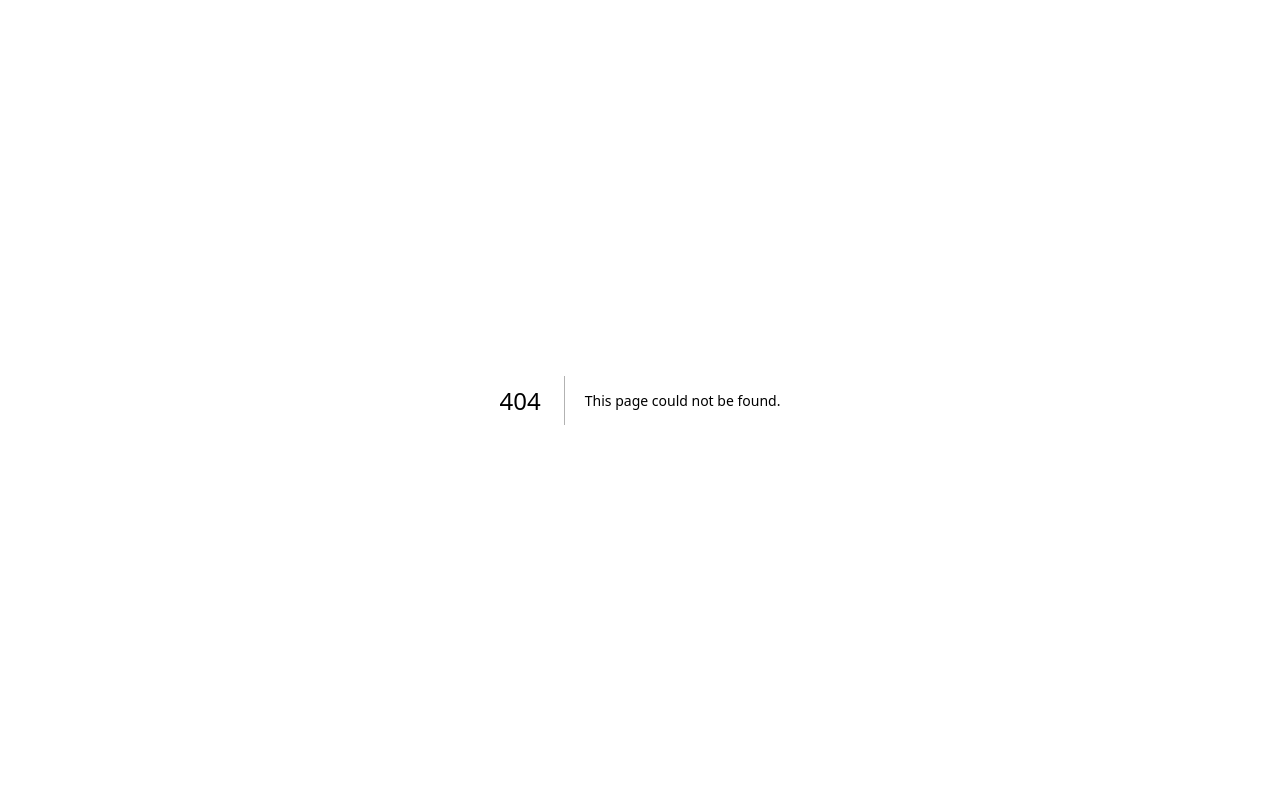
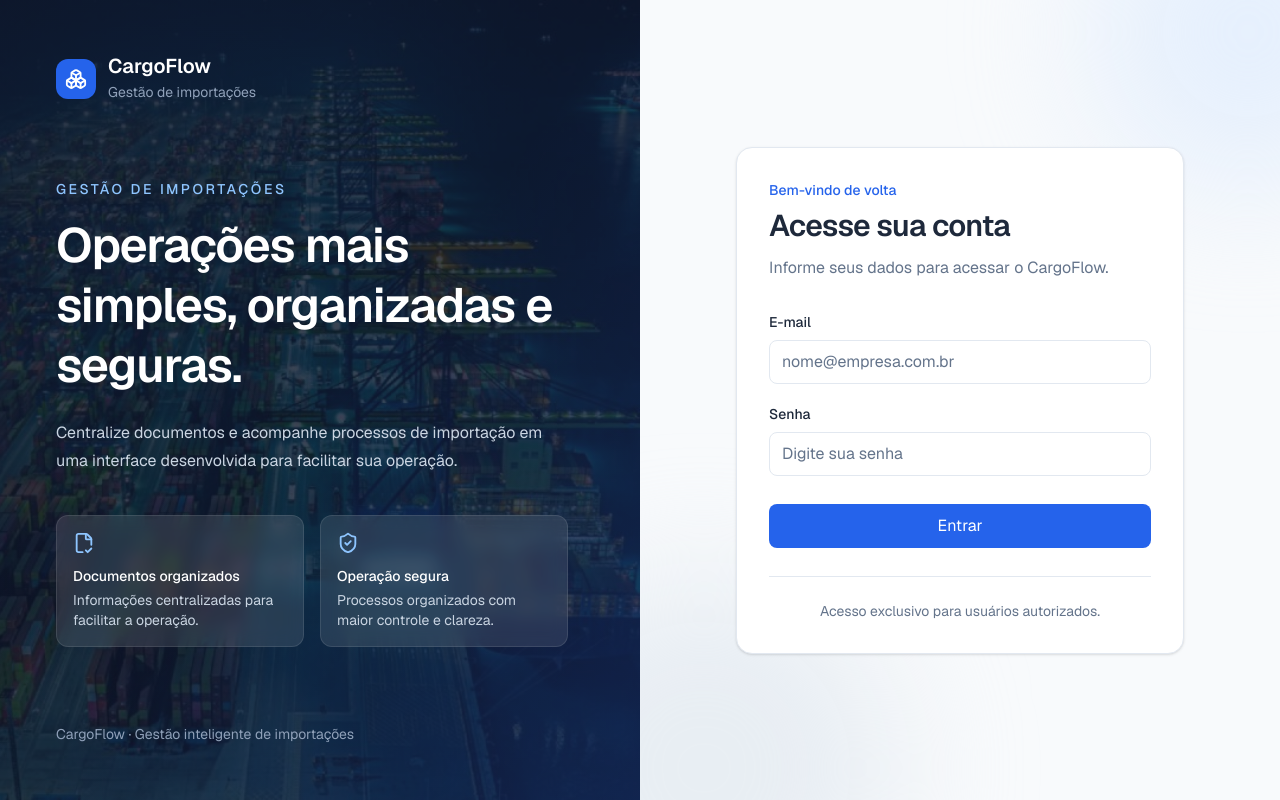
Before and after one commit to JessicaLyra/cargoflow, a Next.js app: page /login in a window 1280 px wide. Before the commit this address had no page. Built offline with nearby package versions, Linux system fonts and the light colour scheme.

Commit message:
feat: implement login page and validation

```diff
--- /dev/null
+++ b/app/login/page.tsx
@@ -0,0 +1,189 @@
+"use client";
+
+import { FileCheck2, ShieldCheck, LoaderCircle } from "lucide-react";
+import { Button } from "@/components/ui/Button";
+import { Input } from "@/components/ui/Input";
+import { Logo } from "@/components/ui/Logo";
+
+import { useState } from "react";
+import { useRouter } from "next/navigation";
+import { useForm } from "react-hook-form";
+import { zodResolver } from "@hookform/resolvers/zod";
+
+import {
+  loginSchema,
+  type LoginFormData,
+} from "@/lib/validations/login";
+
+export default function LoginPage() {
+    const router = useRouter();
+    const [isLoading, setIsLoading] = useState(false);
+
+    const {
+        register,
+        handleSubmit,
+        formState: { errors },
+    } = useForm<LoginFormData>({
+        resolver: zodResolver(loginSchema),
+    });
+
+    async function onSubmit() {
+        setIsLoading(true);
+        await new Promise((resolve) => setTimeout(resolve, 2000)); // Simula uma requisição
+        setIsLoading(false);
+        router.push("/");
+    }
+  return (
+    <main className="grid min-h-screen w-full lg:grid-cols-2">
+      {/* Painel visual */}
+      <section
+        className="relative hidden min-h-screen overflow-hidden bg-cover bg-center lg:flex"
+        style={{
+          backgroundImage: "url('/images/bg-login.jpg')",
+        }}
+      >
+        {/* Overlay */}
+        <div className="absolute inset-0 bg-[#0F172A]/80" />
+
+        {/* Gradiente adicional */}
+        <div className="absolute inset-0 bg-gradient-to-br from-[#0F172A]/40 via-transparent to-[#2563EB]/20" />
+
+        {/* Conteúdo */}
+        <div className="relative z-10 flex w-full flex-col justify-between p-10 xl:p-14">
+          <Logo variant="light" />
+
+          <div className="max-w-xl">
+            <p className="mb-4 text-sm font-medium uppercase tracking-[0.18em] text-blue-300">
+              Gestão de importações
+            </p>
+
+            <h1 className="text-4xl font-semibold leading-tight tracking-tight text-white xl:text-5xl">
+              Operações mais simples, organizadas e seguras.
+            </h1>
+
+            <p className="mt-6 max-w-lg text-base leading-7 text-slate-300">
+              Centralize documentos e acompanhe processos de importação em uma
+              interface desenvolvida para facilitar sua operação.
+            </p>
+
+            <div className="mt-10 grid max-w-lg grid-cols-2 gap-4">
+              <div className="rounded-xl border border-white/10 bg-white/10 p-4 backdrop-blur-sm">
+                <FileCheck2
+                  className="text-blue-300"
+                  size={22}
+                  strokeWidth={2}
+                />
+
+                <p className="mt-3 text-sm font-medium text-white">
+                  Documentos organizados
+                </p>
+
+                <p className="mt-1 text-sm leading-5 text-slate-300">
+                  Informações centralizadas para facilitar a operação.
+                </p>
+              </div>
+
+              <div className="rounded-xl border border-white/10 bg-white/10 p-4 backdrop-blur-sm">
+                <ShieldCheck
+                  className="text-blue-300"
+                  size={22}
+                  strokeWidth={2}
+                />
+
+                <p className="mt-3 text-sm font-medium text-white">
+                  Operação segura
+                </p>
+
+                <p className="mt-1 text-sm leading-5 text-slate-300">
+                  Processos organizados com maior controle e clareza.
+                </p>
+              </div>
+            </div>
+          </div>
+
+          <p className="text-sm text-slate-400">
+            CargoFlow · Gestão inteligente de importações
+          </p>
+        </div>
+      </section>
+
+      {/* Área de login */}
+    <section className="relative flex min-h-screen items-center justify-center overflow-hidden bg-[url('/images/bg-login.jpg')] bg-cover bg-center px-5 py-10 sm:px-10 lg:bg-none lg:bg-[var(--background)]">        {/* Detalhes sutis de fundo */}
+        <div className="absolute inset-0 bg-[#0F172A]/80 lg:hidden" />
+        <div className="pointer-events-none absolute -right-32 -top-32 hidden size-80 rounded-full bg-blue-100/60 blur-3xl lg:block" />
+        <div className="pointer-events-none absolute -bottom-40 -left-32 hidden size-96 rounded-full bg-slate-200/70 blur-3xl lg:block" />
+        <div className="relative z-10 w-full max-w-md">
+          {/* Logo mobile */}
+          <div className="mb-8 flex justify-center lg:hidden">
+            <Logo variant="light" />
+          </div>
+
+          {/* Card */}
+          <div className="rounded-2xl border border-[var(--border)] bg-white p-6 shadow-sm sm:p-8">
+            <div className="mb-8">
+              <p className="mb-2 text-sm font-medium text-[var(--primary)]">
+                Bem-vindo de volta
+              </p>
+
+              <h2 className="text-3xl font-semibold tracking-tight text-[var(--text-primary)]">
+                Acesse sua conta
+              </h2>
+
+              <p className="mt-3 text-base leading-6 text-[var(--text-secondary)]">
+                Informe seus dados para acessar o CargoFlow.
+              </p>
+            </div>
+
+            <form  onSubmit={handleSubmit(onSubmit)} className="space-y-5">
+              <Input
+                id="email"
+                name="email"
+                type="email"
+                label="E-mail"
+                placeholder="nome@empresa.com.br"
+                autoComplete="email"
+                error={errors.email?.message}
+                {...register("email")}
+              />
+
+              <Input
+                id="password"
+                name="password"
+                type="password"
+                label="Senha"
+                placeholder="Digite sua senha"
+                autoComplete="current-password"
+                error={errors.password?.message}
+                {...register("password")}
+              />
+
+              <div className="pt-2">
+                <Button type="submit"
+                    className="w-full"
+                    disabled={isLoading}
+                    >
+                    {isLoading && (
+                        <LoaderCircle
+                        size={18}
+                        className="animate-spin"
+                        aria-hidden="true"
+                        />
+                    )}
+
+                    {isLoading ? "Entrando..." : "Entrar"}
+
+                </Button>
+              </div>
+            </form>
+
+            <div className="mt-7 border-t border-[var(--border)] pt-6">
+              <p className="text-center text-sm text-[var(--text-secondary)]">
+                Acesso exclusivo para usuários autorizados.
+              </p>
+            </div>
+          </div>
+        </div>
+      </section>
+    </main>
+  );
+}
--- /dev/null
+++ b/lib/validations/login.ts
@@ -0,0 +1,15 @@
+import { z } from "zod";
+
+export const loginSchema = z.object({
+  email: z
+    .string()
+    .min(1, "Informe seu e-mail.")
+    .email("Informe um e-mail válido."),
+
+  password: z
+    .string()
+    .min(1, "Informe sua senha.")
+    .min(6, "A senha deve ter pelo menos 6 caracteres."),
+});
+
+export type LoginFormData = z.infer<typeof loginSchema>;
--- a/package.json
+++ b/package.json
@@ -9,10 +9,13 @@
     "lint": "eslint"
   },
   "dependencies": {
+    "@hookform/resolvers": "^5.7.1",
     "lucide-react": "^1.31.0",
     "next": "16.3.0",
     "react": "19.2.8",
-    "react-dom": "19.2.8"
+    "react-dom": "19.2.8",
+    "react-hook-form": "^7.85.0",
+    "zod": "^4.4.3"
   },
   "devDependencies": {
     "@tailwindcss/postcss": "^4",
```
Also changed, not shown: public/images/bg-login.jpg (added), 1 other file (tests, documents, lock files or other folders).
